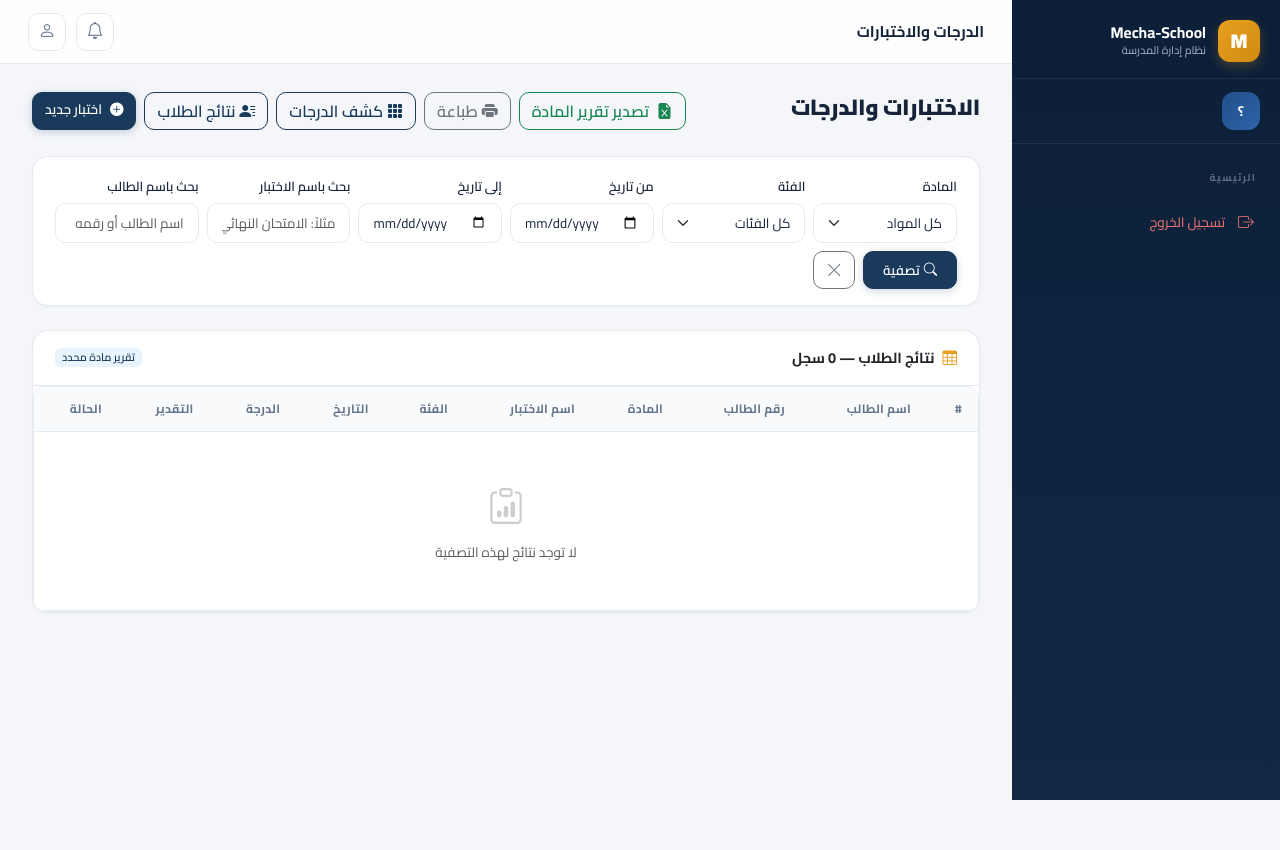
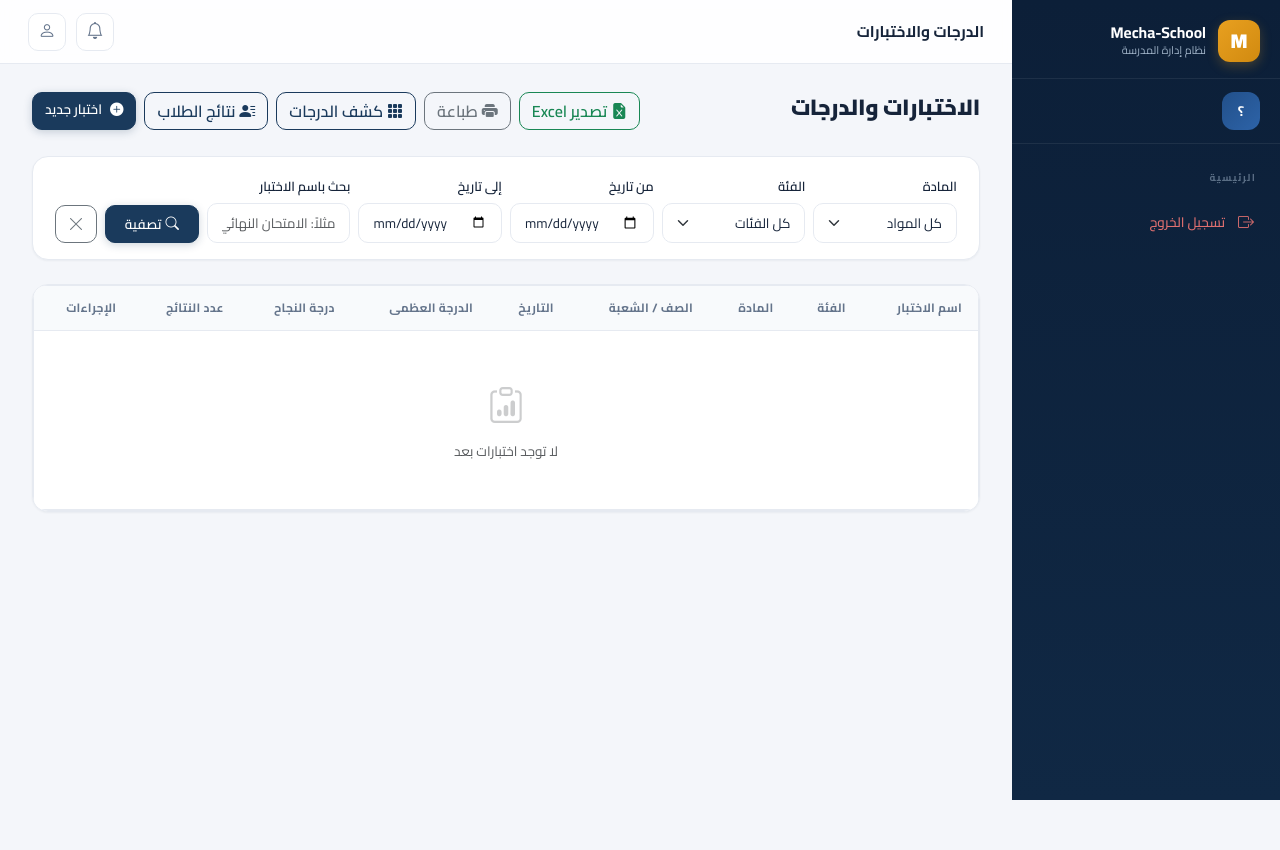
Before and after one commit to mechashcool/mecha-school, a Python web app: template app/templates/grades/index.html in a window 1280 px wide. Shown: the top 850 px of the page. Run offline with Jinja, Linux system fonts and the light colour scheme; the template is opened without the code that fills it, so the values that code supplies are empty.

Commit message:
Keep grades index focused on exams only

```diff
--- a/app/templates/grades/index.html
+++ b/app/templates/grades/index.html
@@ -142,9 +142,7 @@
 {# ── Print-only header (hidden on screen) ── #}
 <div class="print-header" style="display:none">
   <div class="print-school-name">{{ school.school_name_ar or school.school_name if school else '' }}</div>
-  <div class="print-report-title">
-    {% if results_view is not none %}تقرير نتائج الطلاب{% else %}قائمة الاختبارات{% endif %}
-  </div>
+  <div class="print-report-title">قائمة الاختبارات</div>
   <div class="print-meta">
     {% if active_year %}<span>العام الدراسي: {{ active_year.name }}</span>{% endif %}
     <span>تاريخ الطباعة: <span class="js-print-date"></span></span>
@@ -158,10 +156,9 @@ document.querySelectorAll('.js-print-date').forEach(function(el){
 <div class="page-header">
   <div><h1 class="page-title">الاختبارات والدرجات</h1></div>
   <div class="d-flex gap-2">
-    <a href="{{ url_for('grades.export_excel', q=search, student_q=student_search, exam_type=exam_type_filter, subject_id=subject_filter, start_date=start_date, end_date=end_date) }}"
+    <a href="{{ url_for('grades.export_excel', q=search, exam_type=exam_type_filter, subject_id=subject_filter, start_date=start_date, end_date=end_date) }}"
        class="btn btn-outline-success">
-      <i class="bi bi-file-earmark-excel-fill me-1"></i>
-      {% if subject_filter != 'all' %}تصدير تقرير المادة{% else %}تصدير Excel{% endif %}
+      <i class="bi bi-file-earmark-excel-fill me-1"></i>تصدير Excel
     </a>
     <button type="button" class="btn btn-outline-secondary" onclick="window.print()">
       <i class="bi bi-printer-fill me-1"></i>طباعة
@@ -213,10 +210,6 @@ document.querySelectorAll('.js-print-date').forEach(function(el){
         <label class="form-label">بحث باسم الاختبار</label>
         <input type="text" name="q" class="form-control" placeholder="مثلاً: الامتحان النهائي" value="{{ search }}">
       </div>
-      <div class="col-md-2">
-        <label class="form-label">بحث باسم الطالب</label>
-        <input type="text" name="student_q" class="form-control" placeholder="اسم الطالب أو رقمه" value="{{ student_search }}">
-      </div>
       <div class="col-md-2 d-flex gap-2">
         <button class="btn btn-primary flex-grow-1"><i class="bi bi-search me-1"></i>تصفية</button>
         <a href="{{ url_for('grades.index') }}" class="btn btn-outline-secondary" title="إعادة تعيين">
@@ -227,89 +220,7 @@ document.querySelectorAll('.js-print-date').forEach(function(el){
   </div>
 </div>
 
-{% if results_view is not none %}
-{# ── Subject Report: per-student grades table ── #}
-<div class="card">
-  <div class="card-header d-flex align-items-center gap-2">
-    <i class="bi bi-table text-accent"></i>
-    <span>نتائج الطلاب — {{ results_view|length }} سجل</span>
-    {% if subject_filter != 'all' %}
-    <span class="badge ms-auto" style="background:#e8f4fd;color:#1a3a5c;font-weight:600">
-      تقرير مادة محدد
-    </span>
-    {% endif %}
-  </div>
-  <div class="table-wrapper">
-    <table class="table table-hover">
-      <thead>
-        <tr>
-          <th>#</th>
-          <th>اسم الطالب</th>
-          <th>رقم الطالب</th>
-          <th>المادة</th>
-          <th>اسم الاختبار</th>
-          <th>الفئة</th>
-          <th>التاريخ</th>
-          <th>الدرجة</th>
-          <th>التقدير</th>
-          <th>الحالة</th>
-        </tr>
-      </thead>
-      <tbody>
-        {% for r in results_view %}
-        <tr>
-          <td class="text-muted">{{ loop.index }}</td>
-          <td class="fw-600">{{ r.student.full_name }}</td>
-          <td><code>{{ r.student.student_id }}</code></td>
-          <td>{{ r.exam.subject.name if r.exam.subject else '—' }}</td>
-          <td>{{ r.exam.display_name }}</td>
-          <td>
-            {% if r.exam.exam_type %}
-            <span class="badge" style="background:#e8f4fd;color:#1a3a5c;font-weight:600">
-              {{ r.exam.exam_type.name }}
-            </span>
-            {% else %}<span class="text-muted">—</span>{% endif %}
-          </td>
-          <td>{{ r.exam.exam_date.strftime('%Y-%m-%d') }}</td>
-          <td>
-            <span class="fw-700" style="font-size:14px;
-              color:{% if r.is_pass %}#1aab6d{% else %}#e03e3e{% endif %}">
-              {{ r.marks }} / {{ r.exam.max_marks }}
-            </span>
-          </td>
-          <td>
-            {% if r.grade_letter %}
-            <span class="badge" style="
-              background:{% if r.is_pass %}#e8f8f0{% else %}#fef0f0{% endif %};
-              color:{% if r.is_pass %}#1aab6d{% else %}#e03e3e{% endif %};
-              font-weight:700">
-              {{ r.grade_letter }}
-            </span>
-            {% else %}<span class="text-muted">—</span>{% endif %}
-          </td>
-          <td>
-            {% if r.is_pass %}
-            <span class="badge-status badge-active">ناجح</span>
-            {% else %}
-            <span class="badge-status badge-inactive">راسب</span>
-            {% endif %}
-          </td>
-        </tr>
-        {% else %}
-        <tr>
-          <td colspan="10" class="text-center text-muted py-5">
-            <i class="bi bi-clipboard-data" style="font-size:36px;opacity:.3;display:block;margin-bottom:8px"></i>
-            لا توجد نتائج لهذه التصفية
-          </td>
-        </tr>
-        {% endfor %}
-      </tbody>
-    </table>
-  </div>
-</div>
-
-{% else %}
-{# ── Default: Exam list table ── #}
+{# ── Exam list table ── #}
 <div class="card">
   <div class="table-wrapper">
     <table class="table table-hover">
@@ -377,5 +288,4 @@ document.querySelectorAll('.js-print-date').forEach(function(el){
     </table>
   </div>
 </div>
-{% endif %}
 {% endblock %}
```
Also changed, not shown: app/blueprints/grades/__init__.py (+2 -35 lines).
